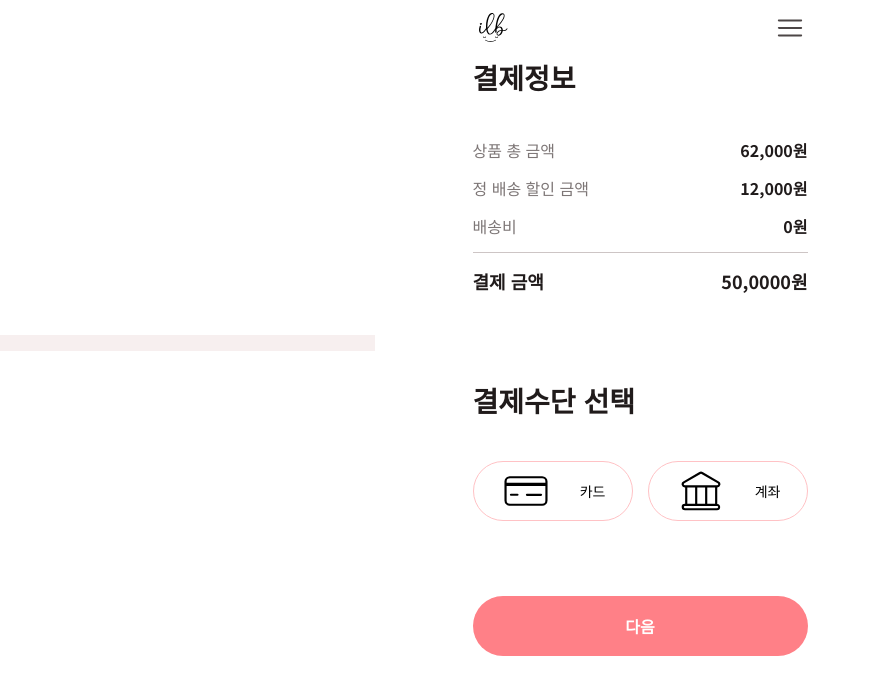
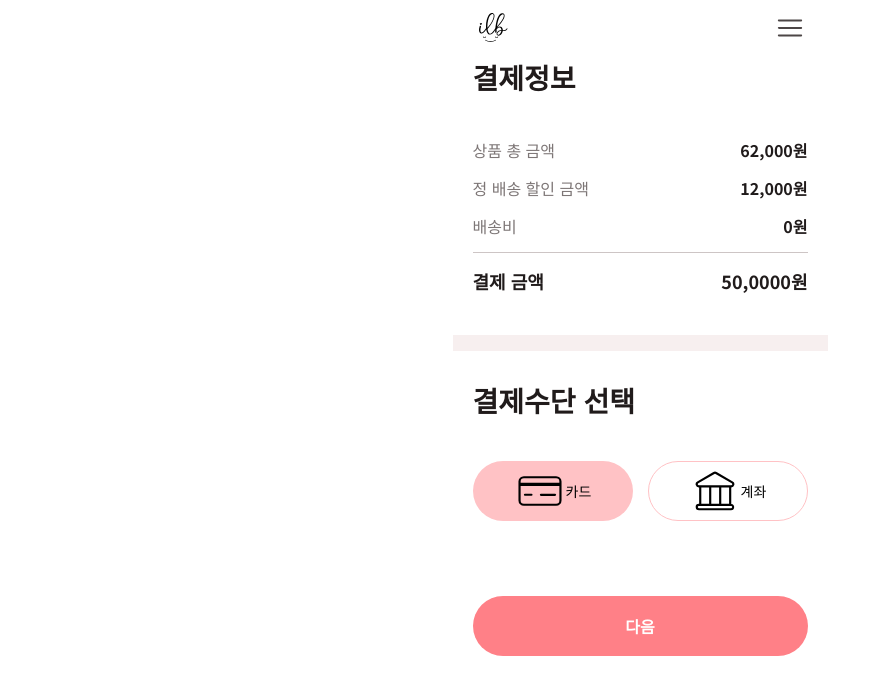
Before and after one commit to SSoboro/ILB, a Next.js app: page /order/payment in a window 1280 px wide. Shown: the top 694 px of the page, without its empty margins (0-891 px from the left). Built offline with nearby package versions, Linux system fonts and the light colour scheme.

Commit message:
✨ [Feat] button select checked 구현

```diff
--- a/src/app/(products)/order/page.tsx
+++ b/src/app/(products)/order/page.tsx
@@ -1,6 +1,17 @@
+'use client';
+
 import { Button } from '@/components/ui/button';
+import { useState } from 'react';
+
+type ItemSelect = 'maintain' | 'chage';
 
 export default function OrderPage() {
+    const [selectChecked, setSelectChecked] = useState<ItemSelect>('maintain');
+
+    const handleButtonCheck = (event: React.MouseEvent<HTMLButtonElement>) => {
+        const target = event.currentTarget as HTMLButtonElement;
+        setSelectChecked(target.id as ItemSelect);
+    };
     return (
         <section>
             <h1 className='mt-7 font-bold text-[28px]'>
@@ -10,7 +21,9 @@ export default function OrderPage() {
             </h1>
             <div className='mt-[150px] flex justify-between'>
                 <Button
-                    variant={'outline'}
+                    id='maintain'
+                    onClick={handleButtonCheck}
+                    variant={`${selectChecked === 'maintain' ? 'checked' : 'outline'}`}
                     size={'md'}
                     fontSize={'sm'}
                     fontWeight={'sm'}
@@ -18,10 +31,12 @@ export default function OrderPage() {
                     네, 보내주세요
                 </Button>
                 <Button
-                    variant={'outline'}
+                    id='chage'
+                    onClick={handleButtonCheck}
+                    variant={`${selectChecked === 'chage' ? 'checked' : 'outline'}`}
                     size={'md'}
+                    fontSize={'sm'}
                     fontWeight={'sm'}
-                    fontSize={'sm'}
                     radius={'md'}>
                     다른 개월수의 물품을
                     <br /> 받고 싶어요.
--- a/src/app/(products)/order/payment/page.tsx
+++ b/src/app/(products)/order/payment/page.tsx
@@ -1,9 +1,20 @@
+'use client';
+
 import { Button } from '@/components/ui/button';
+import { useState } from 'react';
 
 import { CiCreditCard1 } from 'react-icons/ci';
 import { CiBank } from 'react-icons/ci';
 
+type ItemSelect = 'card' | 'account';
+
 export default function PaymentPage() {
+    const [selectChecked, setSelectChecked] = useState<ItemSelect>('card');
+
+    const handleButtonCheck = (event: React.MouseEvent<HTMLButtonElement>) => {
+        const target = event.currentTarget as HTMLButtonElement;
+        setSelectChecked(target.id as ItemSelect);
+    };
     return (
         <section>
             <h1 className='mt-7 font-bold text-[28px]'>결제정보</h1>
@@ -26,27 +37,29 @@ export default function PaymentPage() {
                     <p className='text-lg font-bold'>50,0000원</p>
                 </div>
             </div>
-            <div className='mt-10 left-0 absolute w-[375px] bg-[#F7EFEF] h-[16px]'></div>
+            <div className='mt-10 -left-5 relative w-[375px] bg-[#F7EFEF] h-[16px]'></div>
 
-            <h2 className='mt-[84px] font-bold text-[28px]'>결제수단 선택</h2>
+            <h2 className='mt-[28px] font-bold text-[28px]'>결제수단 선택</h2>
             <div className='flex justify-between mt-10'>
                 <Button
-                    variant={'outline'}
+                    id='card'
+                    onClick={handleButtonCheck}
+                    variant={`${selectChecked === 'card' ? 'checked' : 'outline'}`}
                     size={'md'}
+                    fontSize={'sm'}
                     fontWeight={'sm'}
-                    fontSize={'sm'}
-                    radius={'md'}
-                    className='justify-between p-[26px]'>
+                    radius={'md'}>
                     <CiCreditCard1 className='w-[52px] h-[52px]' />
                     카드
                 </Button>
                 <Button
-                    variant={'outline'}
+                    id='account'
+                    onClick={handleButtonCheck}
+                    variant={`${selectChecked === 'account' ? 'checked' : 'outline'}`}
                     size={'md'}
+                    fontSize={'sm'}
                     fontWeight={'sm'}
-                    fontSize={'sm'}
-                    radius={'md'}
-                    className='justify-between p-[26px]'>
+                    radius={'md'}>
                     <CiBank className='w-[52px] h-[52px]' />
                     계좌
                 </Button>
```
